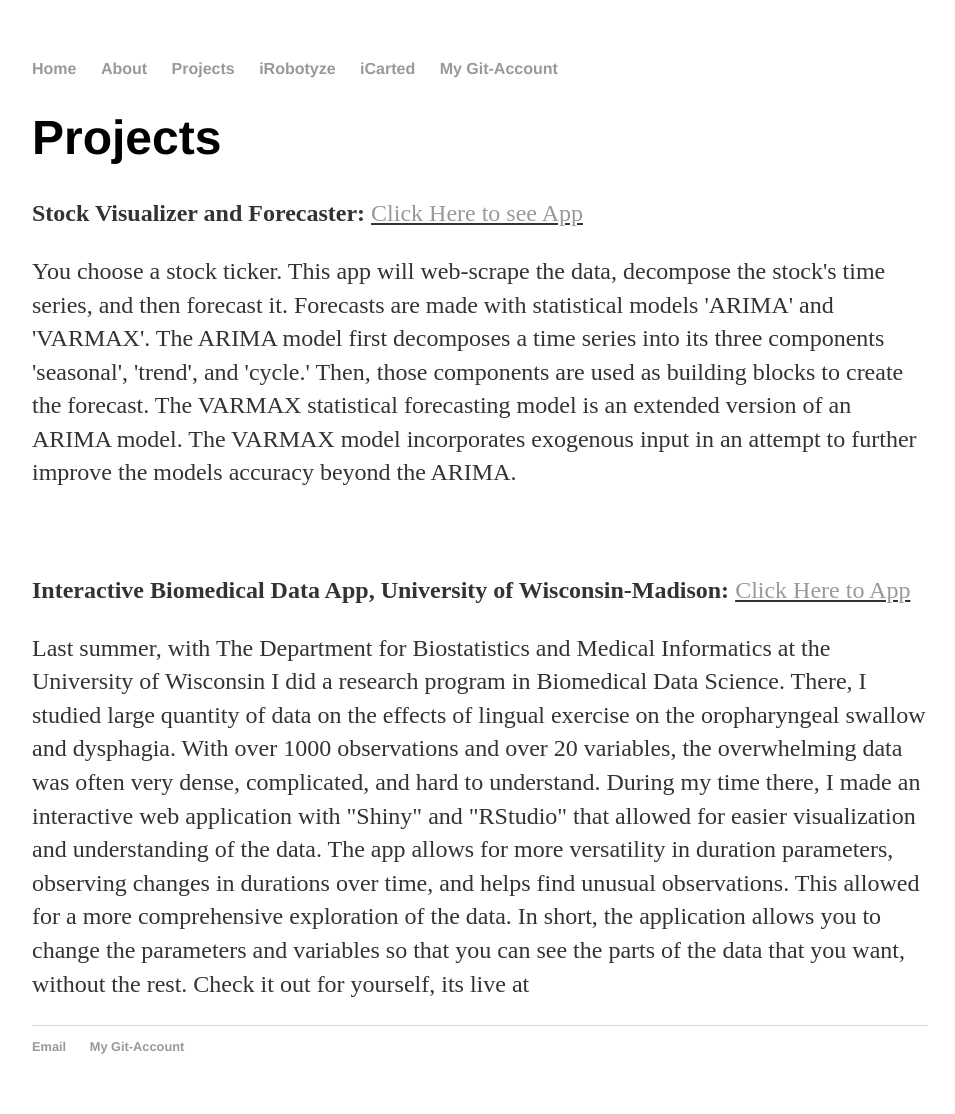
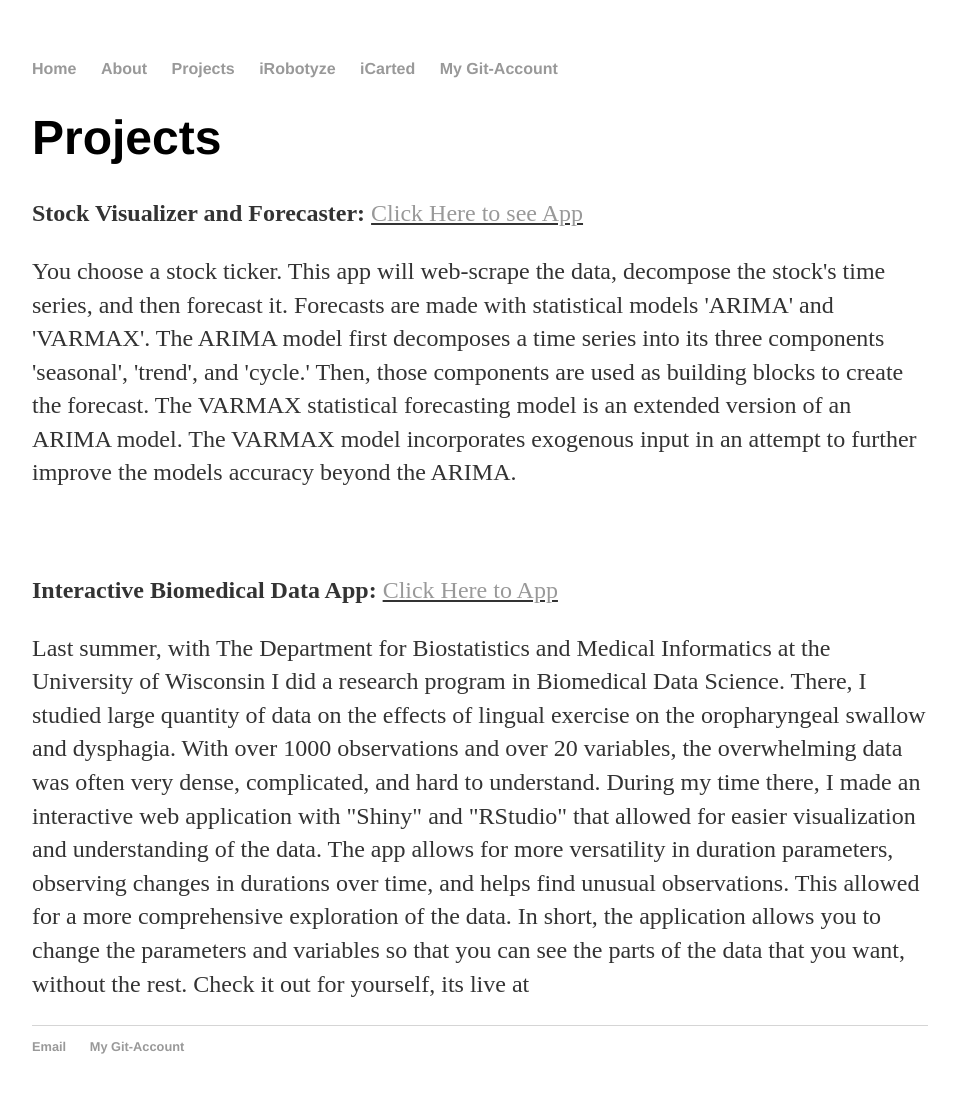
Before and after one commit to ryandundun/backup-Website, a Jekyll site: the page built from projects/index.html, in a window 1280 px wide. Shown: the whole page, without its empty margins (160-1115 px from the left). Built offline with Jekyll 4.4.1, drawn with Linux system fonts in a browser that asks for light colours.

Commit message:
Update index.html

```diff
--- a/projects/index.html
+++ b/projects/index.html
@@ -14,7 +14,7 @@
 <br>
 <br>
 
-<p><strong> Interactive Biomedical Data App, University of Wisconsin-Madison: </strong> <u><a href="https://dundun.shinyapps.io/shinyswallow/">Click Here to App</a></u> </p>
+<p><strong> Interactive Biomedical Data App: </strong> <u><a href="https://dundun.shinyapps.io/shinyswallow/">Click Here to App</a></u> </p>
 <p> Last summer, with The Department for Biostatistics and Medical Informatics at the University of Wisconsin I did a research program in Biomedical Data Science.
 There, I studied large quantity of data on the effects of lingual exercise on the oropharyngeal swallow and dysphagia.
 With over 1000 observations and over 20 variables, the overwhelming data was often very dense, complicated, and hard to understand.
```
